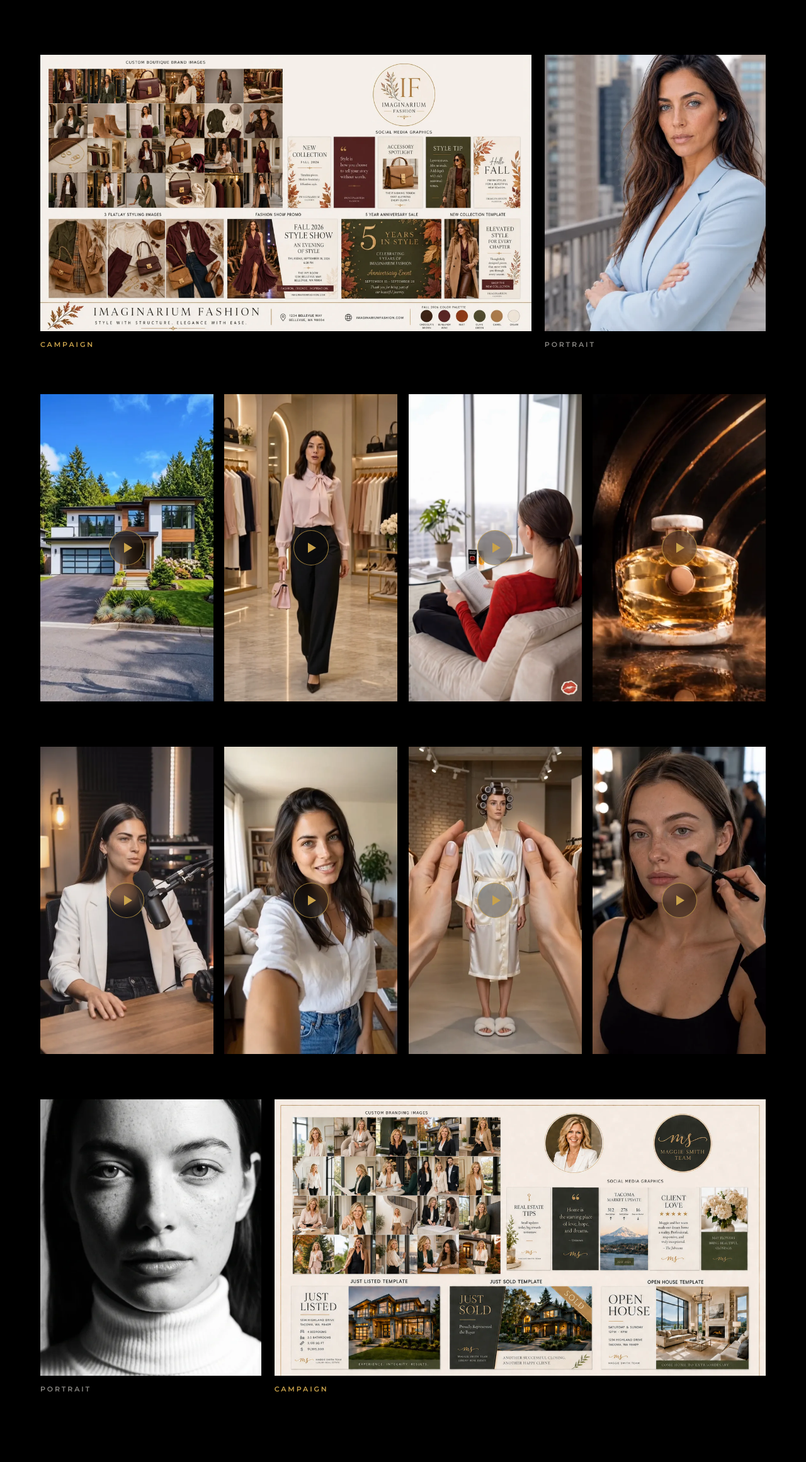
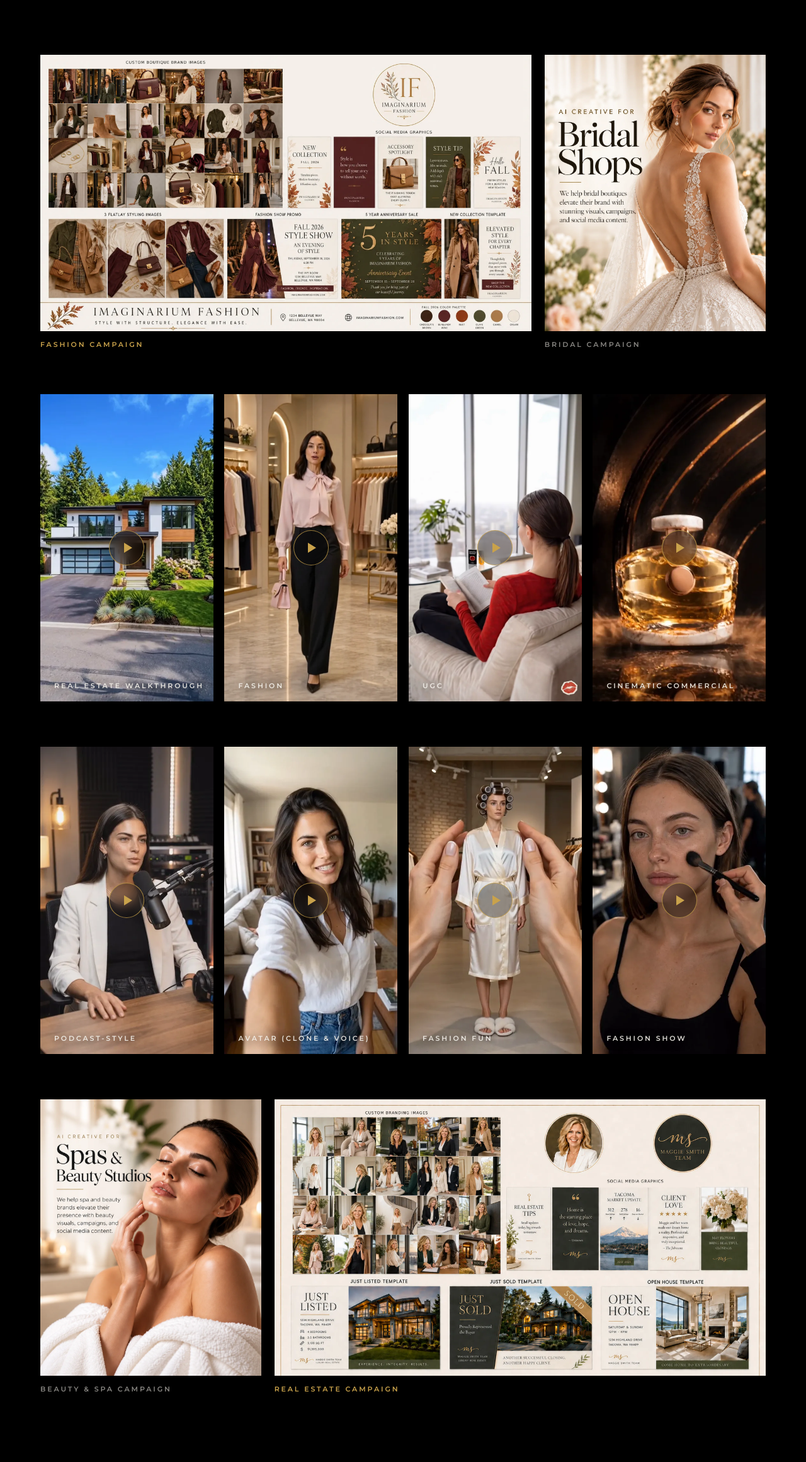
Before and after one commit to inezstaley-prog/pixai-website, a plain HTML site: page index.html in a window 1280 px wide. Shown: the part 1293-3615 px from the top of the page at 63% size. Drawn offline with nearby package versions, Linux system fonts and the light colour scheme; grey boxes are pictures that could not be loaded; a web font is replaced by a local one.

Commit message:
Add files via upload

```diff
--- a/index.html
+++ b/index.html
@@ -162,13 +162,13 @@
           <div style="position: relative; width: 100%; aspect-ratio: 16 / 9">
             <img src="uploads/campaign-imaginarium-v2.webp" alt="" style="position: absolute; inset: 0; width: 100%; height: 100%; object-fit: contain; object-position: center; display: block">
           </div>
-          <div style="font-family: 'Montserrat', sans-serif; font-size: 11px; font-weight: 600; letter-spacing: 0.26em; text-transform: uppercase; color: #C9A24B">Campaign</div>
+          <div style="font-family: 'Montserrat', sans-serif; font-size: 11px; font-weight: 600; letter-spacing: 0.26em; text-transform: uppercase; color: #C9A24B">Fashion Campaign</div>
         </div>
         <div data-pf-port="" style="display: flex; flex-direction: column; gap: 14px; min-width: 0">
           <div style="position: relative; width: 100%; aspect-ratio: 4 / 5">
-            <img src="uploads/portrait-01.webp" alt="" style="position: absolute; inset: 0; width: 100%; height: 100%; object-fit: cover; object-position: 50% 34%; display: block">
+            <img src="uploads/portrait-bridal.webp" alt="AI creative for bridal shops" style="position: absolute; inset: 0; width: 100%; height: 100%; object-fit: cover; object-position: 50% 50%; display: block">
           </div>
-          <div style="font-family: 'Montserrat', sans-serif; font-size: 11px; font-weight: 600; letter-spacing: 0.26em; text-transform: uppercase; color: rgba(245,242,235,0.55)">Portrait</div>
+          <div style="font-family: 'Montserrat', sans-serif; font-size: 11px; font-weight: 600; letter-spacing: 0.26em; text-transform: uppercase; color: rgba(245,242,235,0.55)">Bridal Campaign</div>
         </div>
       </div>
 
@@ -176,39 +176,39 @@
       <div data-pf-reels="" style="display: grid; grid-template-columns: repeat(4, 1fr); gap: clamp(14px, 1.4vw, 24px)">
       <div style="position: relative; aspect-ratio: 9 / 16; overflow: hidden">
         <x-import component-from-global-scope="video-slot" from="./video-slot.js" id="work-reel-b" static="" src="uploads/reel-05.mp4" poster="uploads/reel-05-poster.webp" preload="none" style="position: absolute; inset: 0" hint-size="100%,100%"></x-import>
-        <div style="position: absolute; left: 22px; bottom: 18px; pointer-events: none; font-family: 'Montserrat', sans-serif; font-size: 11px; font-weight: 600; letter-spacing: 0.26em; text-transform: uppercase; color: rgba(245,242,235,0.9); text-shadow: 0 2px 14px rgba(0,0,0,0.85); z-index: 2"><br></div>
+        <div style="position: absolute; left: 22px; bottom: 18px; pointer-events: none; font-family: 'Montserrat', sans-serif; font-size: 11px; font-weight: 600; letter-spacing: 0.26em; text-transform: uppercase; color: rgba(245,242,235,0.9); text-shadow: 0 2px 14px rgba(0,0,0,0.85); z-index: 2">Real Estate Walkthrough</div>
       </div>
       <div style="position: relative; aspect-ratio: 9 / 16; overflow: hidden">
         <x-import component-from-global-scope="video-slot" from="./video-slot.js" id="work-reel-c" static="" src="uploads/reel-02-karina-style.mp4" poster="uploads/karina-style-poster.webp" preload="none" style="position: absolute; inset: 0" hint-size="100%,100%"></x-import>
-        <div style="position: absolute; left: 22px; bottom: 18px; pointer-events: none; font-family: 'Montserrat', sans-serif; font-size: 11px; font-weight: 600; letter-spacing: 0.26em; text-transform: uppercase; color: rgba(245,242,235,0.9); text-shadow: 0 2px 14px rgba(0,0,0,0.85); z-index: 2"><br></div>
+        <div style="position: absolute; left: 22px; bottom: 18px; pointer-events: none; font-family: 'Montserrat', sans-serif; font-size: 11px; font-weight: 600; letter-spacing: 0.26em; text-transform: uppercase; color: rgba(245,242,235,0.9); text-shadow: 0 2px 14px rgba(0,0,0,0.85); z-index: 2">Fashion</div>
       </div>
       <div style="position: relative; aspect-ratio: 9 / 16; overflow: hidden">
         <x-import component-from-global-scope="video-slot" from="./video-slot.js" id="work-reel-d" static="" src="uploads/reel-03-laka-ugc.mp4" poster="uploads/laka-ugc-poster.webp" preload="none" style="position: absolute; inset: 0" hint-size="100%,100%"></x-import>
-        <div style="position: absolute; left: 22px; bottom: 18px; pointer-events: none; font-family: 'Montserrat', sans-serif; font-size: 11px; font-weight: 600; letter-spacing: 0.26em; text-transform: uppercase; color: rgba(245,242,235,0.9); text-shadow: 0 2px 14px rgba(0,0,0,0.85); z-index: 2"><br></div>
+        <div style="position: absolute; left: 22px; bottom: 18px; pointer-events: none; font-family: 'Montserrat', sans-serif; font-size: 11px; font-weight: 600; letter-spacing: 0.26em; text-transform: uppercase; color: rgba(245,242,235,0.9); text-shadow: 0 2px 14px rgba(0,0,0,0.85); z-index: 2">UGC</div>
       </div>
       <div style="position: relative; aspect-ratio: 9 / 16; overflow: hidden">
         <x-import component-from-global-scope="video-slot" from="./video-slot.js" id="work-reel-e" static="" src="uploads/reel-06.mp4" poster="uploads/reel-06-poster.webp" preload="none" style="position: absolute; inset: 0" hint-size="100%,100%"></x-import>
-        <div style="position: absolute; left: 22px; bottom: 18px; pointer-events: none; font-family: 'Montserrat', sans-serif; font-size: 11px; font-weight: 600; letter-spacing: 0.26em; text-transform: uppercase; color: rgba(245,242,235,0.9); text-shadow: 0 2px 14px rgba(0,0,0,0.85); z-index: 2"><br></div>
+        <div style="position: absolute; left: 22px; bottom: 18px; pointer-events: none; font-family: 'Montserrat', sans-serif; font-size: 11px; font-weight: 600; letter-spacing: 0.26em; text-transform: uppercase; color: rgba(245,242,235,0.9); text-shadow: 0 2px 14px rgba(0,0,0,0.85); z-index: 2">Cinematic Commercial</div>
       </div>
       </div>
 
 <!-- ROW 2B — Four more reels -->
       <div data-pf-reels="" style="display: grid; grid-template-columns: repeat(4, 1fr); gap: clamp(14px, 1.4vw, 24px)">
       <div style="position: relative; aspect-ratio: 9 / 16; overflow: hidden">
-        <x-import component-from-global-scope="video-slot" from="./video-slot.js" id="work-reel-f" src="uploads/reel-07.mp4" poster="uploads/reel-07-poster.webp" preload="none" placeholder="Drop MP4 (9:16)" style="position: absolute; inset: 0" hint-size="100%,100%"></x-import>
-        <div style="position: absolute; left: 22px; bottom: 18px; pointer-events: none; font-family: 'Montserrat', sans-serif; font-size: 11px; font-weight: 600; letter-spacing: 0.26em; text-transform: uppercase; color: rgba(245,242,235,0.9); text-shadow: 0 2px 14px rgba(0,0,0,0.85); z-index: 2"><br></div>
+        <x-import component-from-global-scope="video-slot" from="./video-slot.js" id="work-reel-f" static="" src="uploads/reel-07.mp4" poster="uploads/reel-07-poster.webp" preload="none" placeholder="Drop MP4 (9:16)" style="position: absolute; inset: 0" hint-size="100%,100%"></x-import>
+        <div style="position: absolute; left: 22px; bottom: 18px; pointer-events: none; font-family: 'Montserrat', sans-serif; font-size: 11px; font-weight: 600; letter-spacing: 0.26em; text-transform: uppercase; color: rgba(245,242,235,0.9); text-shadow: 0 2px 14px rgba(0,0,0,0.85); z-index: 2">Podcast-Style</div>
       </div>
       <div style="position: relative; aspect-ratio: 9 / 16; overflow: hidden">
-        <x-import component-from-global-scope="video-slot" from="./video-slot.js" id="work-reel-g" src="uploads/reel-08.mp4" poster="uploads/reel-08-poster.webp" preload="none" placeholder="Drop MP4 (9:16)" style="position: absolute; inset: 0" hint-size="100%,100%"></x-import>
-        <div style="position: absolute; left: 22px; bottom: 18px; pointer-events: none; font-family: 'Montserrat', sans-serif; font-size: 11px; font-weight: 600; letter-spacing: 0.26em; text-transform: uppercase; color: rgba(245,242,235,0.9); text-shadow: 0 2px 14px rgba(0,0,0,0.85); z-index: 2"><br></div>
+        <x-import component-from-global-scope="video-slot" from="./video-slot.js" id="work-reel-g" static="" src="uploads/reel-08.mp4" poster="uploads/reel-08-poster.webp" preload="none" placeholder="Drop MP4 (9:16)" style="position: absolute; inset: 0" hint-size="100%,100%"></x-import>
+        <div style="position: absolute; left: 22px; bottom: 18px; pointer-events: none; font-family: 'Montserrat', sans-serif; font-size: 11px; font-weight: 600; letter-spacing: 0.26em; text-transform: uppercase; color: rgba(245,242,235,0.9); text-shadow: 0 2px 14px rgba(0,0,0,0.85); z-index: 2">Avatar (Clone &amp; Voice)</div>
       </div>
       <div style="position: relative; aspect-ratio: 9 / 16; overflow: hidden">
-        <x-import component-from-global-scope="video-slot" from="./video-slot.js" id="work-reel-h" src="uploads/reel-09.mp4" poster="uploads/reel-09-poster.webp" preload="none" placeholder="Drop MP4 (9:16)" style="position: absolute; inset: 0" hint-size="100%,100%"></x-import>
-        <div style="position: absolute; left: 22px; bottom: 18px; pointer-events: none; font-family: 'Montserrat', sans-serif; font-size: 11px; font-weight: 600; letter-spacing: 0.26em; text-transform: uppercase; color: rgba(245,242,235,0.9); text-shadow: 0 2px 14px rgba(0,0,0,0.85); z-index: 2"><br></div>
+        <x-import component-from-global-scope="video-slot" from="./video-slot.js" id="work-reel-h" static="" src="uploads/reel-09.mp4" poster="uploads/reel-09-poster.webp" preload="none" placeholder="Drop MP4 (9:16)" style="position: absolute; inset: 0" hint-size="100%,100%"></x-import>
+        <div style="position: absolute; left: 22px; bottom: 18px; pointer-events: none; font-family: 'Montserrat', sans-serif; font-size: 11px; font-weight: 600; letter-spacing: 0.26em; text-transform: uppercase; color: rgba(245,242,235,0.9); text-shadow: 0 2px 14px rgba(0,0,0,0.85); z-index: 2">Fashion Fun</div>
       </div>
       <div style="position: relative; aspect-ratio: 9 / 16; overflow: hidden">
-        <x-import component-from-global-scope="video-slot" from="./video-slot.js" id="work-reel-i" src="uploads/reel-10.mp4" poster="uploads/reel-10-poster.webp" preload="none" placeholder="Drop MP4 (9:16)" style="position: absolute; inset: 0" hint-size="100%,100%"></x-import>
-        <div style="position: absolute; left: 22px; bottom: 18px; pointer-events: none; font-family: 'Montserrat', sans-serif; font-size: 11px; font-weight: 600; letter-spacing: 0.26em; text-transform: uppercase; color: rgba(245,242,235,0.9); text-shadow: 0 2px 14px rgba(0,0,0,0.85); z-index: 2"><br></div>
+        <x-import component-from-global-scope="video-slot" from="./video-slot.js" id="work-reel-i" static="" src="uploads/reel-10.mp4" poster="uploads/reel-10-poster.webp" preload="none" placeholder="Drop MP4 (9:16)" style="position: absolute; inset: 0" hint-size="100%,100%"></x-import>
+        <div style="position: absolute; left: 22px; bottom: 18px; pointer-events: none; font-family: 'Montserrat', sans-serif; font-size: 11px; font-weight: 600; letter-spacing: 0.26em; text-transform: uppercase; color: rgba(245,242,235,0.9); text-shadow: 0 2px 14px rgba(0,0,0,0.85); z-index: 2">Fashion Show</div>
       </div>
       </div>
 
@@ -216,15 +216,15 @@
       <div data-pf-row="" style="display: grid; grid-template-columns: 0.8fr 1.7778fr; gap: clamp(16px, 1.6vw, 26px); align-items: start">
         <div data-pf-port="" style="display: flex; flex-direction: column; gap: 14px; min-width: 0">
           <div style="position: relative; width: 100%; aspect-ratio: 4 / 5">
-            <img src="uploads/portrait-02.webp" alt="" style="position: absolute; inset: 0; width: 100%; height: 100%; object-fit: cover; object-position: 50% 40%; display: block">
+            <img src="uploads/portrait-spa.webp" alt="AI creative for spas and beauty studios" style="position: absolute; inset: 0; width: 100%; height: 100%; object-fit: cover; object-position: 50% 50%; display: block">
           </div>
-          <div style="font-family: 'Montserrat', sans-serif; font-size: 11px; font-weight: 600; letter-spacing: 0.26em; text-transform: uppercase; color: rgba(245,242,235,0.55)">Portrait</div>
+          <div style="font-family: 'Montserrat', sans-serif; font-size: 11px; font-weight: 600; letter-spacing: 0.26em; text-transform: uppercase; color: rgba(245,242,235,0.55)">Beauty &amp; Spa Campaign</div>
         </div>
         <div data-pf-camp="" style="display: flex; flex-direction: column; gap: 14px; min-width: 0">
           <div style="position: relative; width: 100%; aspect-ratio: 16 / 9">
             <img src="uploads/campaign-maggie-smith-v2.webp" alt="" style="position: absolute; inset: 0; width: 100%; height: 100%; object-fit: contain; object-position: center; display: block">
           </div>
-          <div style="font-family: 'Montserrat', sans-serif; font-size: 11px; font-weight: 600; letter-spacing: 0.26em; text-transform: uppercase; color: #C9A24B">Campaign</div>
+          <div style="font-family: 'Montserrat', sans-serif; font-size: 11px; font-weight: 600; letter-spacing: 0.26em; text-transform: uppercase; color: #C9A24B">Real Estate Campaign</div>
         </div>
       </div>
     </div>
@@ -278,6 +278,13 @@
         <span style="font-family: 'Playfair Display', serif; font-weight: 400; font-style: italic; font-size: 20px; color: rgba(201,162,75,0.7)">05</span>
         <h3 style="margin: 0; font-family: 'Playfair Display', serif; font-weight: 400; font-size: clamp(26px, 2.6vw, 42px); line-height: 1.15; color: #F5F2EB; transition: color 0.35s">AI Creative Campaigns</h3>
         <p style="margin: 0; font-family: 'Montserrat', sans-serif; font-weight: 300; font-size: 15px; line-height: 1.7; color: rgba(245,242,235,0.65); text-wrap: pretty">Big creative concepts without the traditional limits of locations, models, sets, or production.</p>
+        <span style="font-family: 'Playfair Display', serif; font-size: 28px; color: #C9A24B; opacity: 0.35; transition: opacity 0.35s; text-align: right">→</span>
+      </div>
+
+      <div data-m="svc-row" style="display: grid; grid-template-columns: 90px 1fr minmax(280px, 38%) 60px; align-items: center; gap: 32px; padding: 44px 20px; border-bottom: 1px solid rgba(201,162,75,0.22); cursor: default; transition: background 0.35s, padding-left 0.35s" style-hover="background: rgba(201,162,75,0.05); padding-left: 36px">
+        <span style="font-family: 'Playfair Display', serif; font-weight: 400; font-style: italic; font-size: 20px; color: rgba(201,162,75,0.7)">06</span>
+        <h3 style="margin: 0; font-family: 'Playfair Display', serif; font-weight: 400; font-size: clamp(26px, 2.6vw, 42px); line-height: 1.15; color: #F5F2EB; transition: color 0.35s">Website Design</h3>
+        <p style="margin: 0; font-family: 'Montserrat', sans-serif; font-weight: 300; font-size: 15px; line-height: 1.7; color: rgba(245,242,235,0.65); text-wrap: pretty">Modern, custom websites designed around your brand — built to look professional, communicate clearly, and turn visitors into customers.</p>
         <span style="font-family: 'Playfair Display', serif; font-size: 28px; color: #C9A24B; opacity: 0.35; transition: opacity 0.35s; text-align: right">→</span>
       </div>
 
@@ -398,7 +405,7 @@
       <h3 style="margin: 0 0 22px; font-family: 'Playfair Display', serif; font-weight: 400; font-style: italic; font-size: clamp(26px, 2.4vw, 38px); line-height: 1.3; color: #F5F2EB; text-wrap: balance">
         Looking for something more specialized?
       </h3>
-      <p style="margin: 0 0 44px; font-family: 'Montserrat', sans-serif; font-weight: 300; font-size: 16px; line-height: 1.8; color: rgba(245,242,235,0.65); text-wrap: pretty">AI UGC &amp; Podcast Style Videos, AI Cloning &amp; Digital Characters, Animation, and Creative Campaigns are available as custom projects.</p>
+      <p style="margin: 0 0 44px; font-family: 'Montserrat', sans-serif; font-weight: 300; font-size: 16px; line-height: 1.8; color: rgba(245,242,235,0.65); text-wrap: pretty">AI UGC &amp; Podcast-Style Videos, AI Cloning &amp; Digital Characters, Animation, Custom Websites, and Creative Campaigns are available as custom projects.</p>
       <a href="#contact" style="display: inline-flex; align-items: center; font-family: 'Montserrat', sans-serif; font-size: 14px; font-weight: 500; letter-spacing: 0.2em; text-transform: uppercase; color: #C9A24B; border: 1px solid #C9A24B; padding: 20px 46px; transition: background 0.3s, color 0.3s, box-shadow 0.3s" style-hover="background: linear-gradient(120deg, #C9A24B 0%, #E4C989 50%, #C9A24B 100%); color: #000000; animation: btnGlow 2.6s ease-in-out infinite">Start a Project</a>
     </div>
   </section>
@@ -412,7 +419,7 @@
       <div style="display: flex; align-items: center; justify-content: center; padding: clamp(16px, 3vw, 48px) 0">
         <div style="position: relative; width: min(73%, 420px); aspect-ratio: 3 / 4">
           <div style="position: absolute; top: 22px; left: 22px; right: -22px; bottom: -22px; border: 1px solid rgba(201,162,75,0.3); pointer-events: none"></div>
-          <img src="uploads/PixAI_Billboard_Website_Optimized.webp" alt="" style="position: absolute; inset: 0; width: 100%; height: 100%; object-fit: cover; object-position: center; display: block">
+          <img src="uploads/about-founder.jpg" alt="PixAI founder" style="position: absolute; inset: 0; width: 100%; height: 100%; object-fit: cover; object-position: 50% 25%; display: block">
           <div style="position: absolute; left: 20px; bottom: 18px; pointer-events: none">
             <span style="font-family: 'Montserrat', sans-serif; font-size: 11px; font-weight: 600; letter-spacing: 0.26em; text-transform: uppercase; color: #C9A24B; background: rgba(0,0,0,0.55); backdrop-filter: blur(8px); padding: 8px 14px">Inez Staley — Founder</span>
           </div>
@@ -507,6 +514,10 @@
             <div data-m="cinfo-row" style="display: flex; align-items: baseline; gap: 18px">
               <span style="font-family: 'Montserrat', sans-serif; font-size: 11px; font-weight: 600; letter-spacing: 0.26em; text-transform: uppercase; color: rgba(201,162,75,0.7); width: 130px; flex-shrink: 0">Phone / WhatsApp</span>
               <a href="tel:+12532783019" style="font-family: 'Montserrat', sans-serif; font-size: 16px; font-weight: 400; color: #F5F2EB; border-bottom: 1px solid rgba(201,162,75,0.4); padding-bottom: 3px; transition: color 0.3s, border-color 0.3s" style-hover="color: #C9A24B; border-color: #C9A24B">(253) 278-3019</a>
+            </div>
+            <div data-m="social-row" style="display: flex; flex-wrap: wrap; gap: 12px; margin-top: 10px">
+              <a href="https://www.instagram.com/pixai.ai.solutions/" target="_blank" rel="noopener" aria-label="PixAI on Instagram" style="display: inline-flex; align-items: center; gap: 10px; padding: 12px 20px; border: 1px solid rgba(201,162,75,0.45); color: #F5F2EB; font-family: 'Montserrat', sans-serif; font-size: 11px; font-weight: 600; letter-spacing: 0.22em; text-transform: uppercase; text-decoration: none; transition: border-color 0.3s, color 0.3s, background 0.3s" style-hover="border-color: #C9A24B; color: #C9A24B; background: rgba(201,162,75,0.06)"><svg width="18" height="18" viewBox="0 0 24 24" fill="none" stroke="currentColor" stroke-width="1.6" stroke-linecap="round" stroke-linejoin="round" aria-hidden="true"><rect x="3" y="3" width="18" height="18" rx="5"></rect><circle cx="12" cy="12" r="4"></circle><circle cx="17.5" cy="6.5" r="0.8" fill="currentColor" stroke="none"></circle></svg><span>Instagram</span></a>
+              <a href="https://www.facebook.com/profile.php?id=61594381983060" target="_blank" rel="noopener" aria-label="PixAI on Facebook" style="display: inline-flex; align-items: center; gap: 10px; padding: 12px 20px; border: 1px solid rgba(201,162,75,0.45); color: #F5F2EB; font-family: 'Montserrat', sans-serif; font-size: 11px; font-weight: 600; letter-spacing: 0.22em; text-transform: uppercase; text-decoration: none; transition: border-color 0.3s, color 0.3s, background 0.3s" style-hover="border-color: #C9A24B; color: #C9A24B; background: rgba(201,162,75,0.06)"><svg width="18" height="18" viewBox="0 0 24 24" fill="currentColor" aria-hidden="true"><path d="M13.5 21v-7.5h2.5l.4-3h-2.9V8.6c0-.9.3-1.5 1.5-1.5h1.5V4.4c-.3 0-1.2-.1-2.2-.1-2.2 0-3.7 1.3-3.7 3.8v2.4H8v3h2.6V21h2.9z"></path></svg><span>Facebook</span></a>
             </div>
           </div>
         </div>
```
Also changed, not shown: uploads/about-founder.jpg (added), uploads/portrait-bridal.webp (added), uploads/portrait-spa.webp (added).
